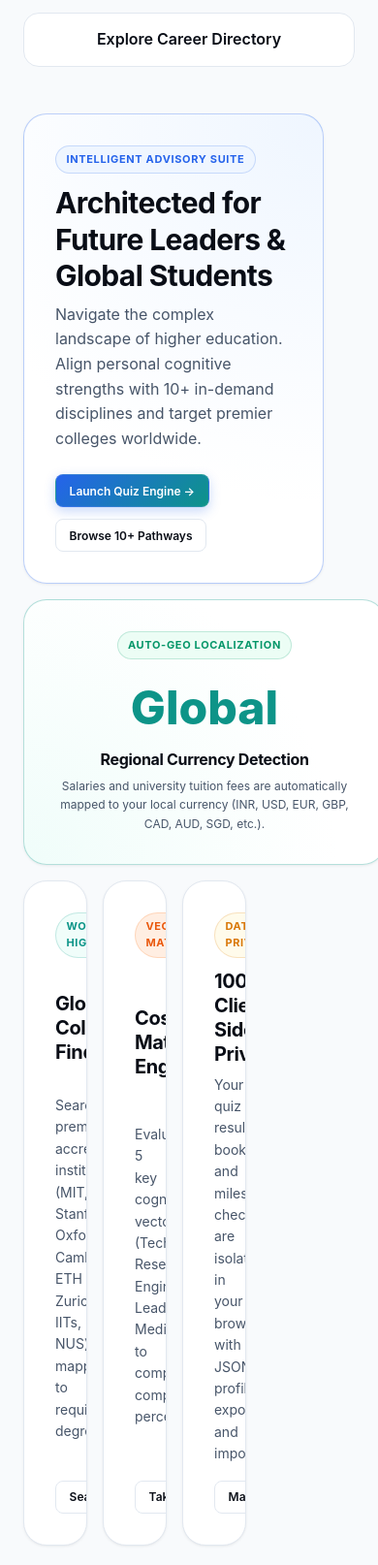
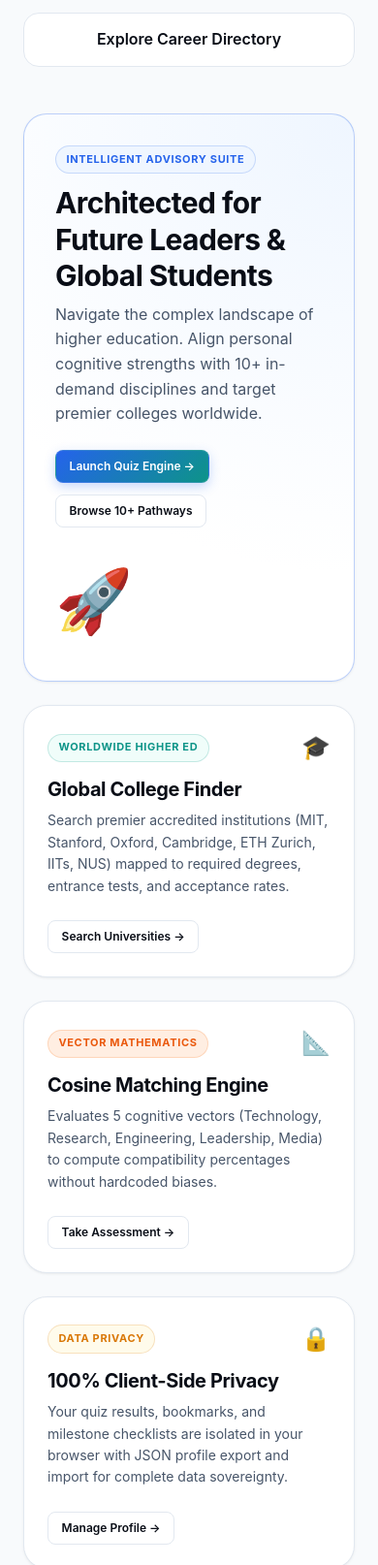
Before and after one commit to vasishtaaa/Career_Guidance_Platform, a website with bundled scripts: page index.html in a window 390 px wide. Shown: the part 846-2460 px from the top of the page at 97% size. Built offline with nearby package versions, Linux system fonts and the light colour scheme.

Commit message:
fix: align grid layout and remove redundant auto-geo card

```diff
--- a/css/grid-layout.css
+++ b/css/grid-layout.css
@@ -1,56 +1,19 @@
 /* ==========================================================================
    CSS Grid Architectural Layout System
-   Advanced Bento Grids, Dual-Column Workspaces, and Adaptive Auto-Fill Grids
+   Symmetric, perfectly-aligned Grid layouts across all screen resolutions
    ========================================================================== */
 
-/* --- 1. Bento Box Grid (Homepage Executive Showcase) --- */
-.bento-grid {
+/* --- 1. Homepage Features Grid (Replaces fragile 12-column bento) --- */
+.features-grid {
   display: grid;
-  grid-template-columns: repeat(12, 1fr);
+  grid-template-columns: repeat(3, 1fr);
   gap: var(--space-6);
   margin-bottom: var(--space-16);
+  align-items: stretch;
 }
 
-.bento-cell {
-  background-color: var(--bg-card);
-  border: 1px solid var(--border-color);
-  border-radius: var(--radius-2xl);
-  padding: var(--space-8);
-  box-shadow: var(--shadow-sm);
-  transition: all var(--transition-normal);
-  display: flex;
-  flex-direction: column;
-  justify-content: space-between;
-  position: relative;
-  overflow: hidden;
-}
-
-.bento-cell:hover {
-  transform: translateY(-3px);
-  box-shadow: var(--shadow-xl);
-  border-color: var(--border-color-focus);
-}
-
-.bento-cell-span-12 { grid-column: span 12; }
-.bento-cell-span-8  { grid-column: span 8; }
-.bento-cell-span-6  { grid-column: span 6; }
-.bento-cell-span-4  { grid-column: span 4; }
-.bento-cell-span-3  { grid-column: span 3; }
-
-/* Bento Featured Banner */
-.bento-hero-banner {
-  grid-column: span 8;
-  background: radial-gradient(circle at 100% 0%, var(--primary-subtle), var(--bg-card) 70%);
-  border-color: rgba(37, 99, 235, 0.3);
-}
-
-.bento-stat-card {
-  grid-column: span 4;
-  background: radial-gradient(circle at 0% 100%, var(--secondary-subtle), var(--bg-card) 70%);
-  border-color: rgba(13, 148, 136, 0.3);
-  text-align: center;
-  justify-content: center;
-  align-items: center;
+.feature-card-wide {
+  grid-column: 1 / -1;
 }
 
 /* --- 2. Explorer Dual-Column Layout (Sticky Filter Sidebar + Content Grid) --- */
@@ -64,8 +27,8 @@
 .explorer-sidebar-grid {
   position: sticky;
   top: 6rem;
-  display: grid;
-  grid-template-columns: 1fr;
+  display: flex;
+  flex-direction: column;
   gap: var(--space-5);
   background-color: var(--bg-card);
   border: 1px solid var(--border-color);
@@ -89,34 +52,24 @@
 }
 
 .roadmap-main-column {
-  display: grid;
-  grid-template-columns: 1fr;
+  display: flex;
+  flex-direction: column;
   gap: var(--space-6);
 }
 
 .roadmap-sidebar-column {
   position: sticky;
   top: 6rem;
-  display: grid;
-  grid-template-columns: 1fr;
+  display: flex;
+  flex-direction: column;
   gap: var(--space-6);
 }
 
 /* --- 4. Colleges Multi-Column Directory Grid --- */
 .colleges-directory-grid {
   display: grid;
-  grid-template-columns: repeat(auto-fill, minmax(360px, 1fr));
+  grid-template-columns: repeat(auto-fill, minmax(350px, 1fr));
   gap: var(--space-6);
-}
-
-.college-card-internal-grid {
-  display: grid;
-  grid-template-columns: 1fr 1fr;
-  gap: var(--space-3);
-  margin-bottom: var(--space-4);
-  background-color: var(--bg-tertiary);
-  padding: var(--space-4);
-  border-radius: var(--radius-lg);
 }
 
 /* --- 5. Assessment Options Card Grid --- */
@@ -127,30 +80,39 @@
   margin-bottom: var(--space-8);
 }
 
-/* --- 6. Responsive Grid Breakpoints --- */
+/* --- 6. Responsive Breakpoints for Grid Systems --- */
 @media (max-width: 1024px) {
-  .bento-cell-span-8 { grid-column: span 12; }
-  .bento-cell-span-4 { grid-column: span 6; }
-  .bento-stat-card { grid-column: span 12; }
-  .explorer-layout-grid { grid-template-columns: 1fr; }
-  .explorer-sidebar-grid { position: static; }
-  .roadmap-split-grid { grid-template-columns: 1fr; }
-  .roadmap-sidebar-column { position: static; }
+  .features-grid {
+    grid-template-columns: repeat(2, 1fr);
+  }
+
+  .explorer-layout-grid {
+    grid-template-columns: 1fr;
+  }
+
+  .explorer-sidebar-grid {
+    position: static;
+  }
+
+  .roadmap-split-grid {
+    grid-template-columns: 1fr;
+  }
+
+  .roadmap-sidebar-column {
+    position: static;
+  }
 }
 
 @media (max-width: 768px) {
-  .bento-grid {
+  .features-grid {
     grid-template-columns: 1fr;
-    gap: var(--space-4);
   }
-  .bento-cell-span-12,
-  .bento-cell-span-8,
-  .bento-cell-span-6,
-  .bento-cell-span-4,
-  .bento-cell-span-3 {
-    grid-column: span 1;
+
+  .colleges-directory-grid {
+    grid-template-columns: 1fr;
   }
-  .college-card-internal-grid {
+
+  .explorer-cards-grid {
     grid-template-columns: 1fr;
   }
 }
--- a/index.html
+++ b/index.html
@@ -65,73 +65,64 @@
       </div>
     </section>
 
-    <!-- Executive Bento Box Grid Layout -->
-    <section class="container">
-      <div class="bento-grid">
-        <!-- Bento Cell 1: Global Platform Vision (Span 8) -->
-        <div class="bento-cell bento-hero-banner">
-          <div>
+    <!-- Executive Feature Showcase Grid -->
+    <section class="container" style="margin-bottom: var(--space-16);">
+      <div class="features-grid">
+        <!-- Wide Top Showcase Card (Spans all columns) -->
+        <div class="card feature-card-wide" style="background: radial-gradient(circle at 100% 0%, var(--primary-subtle), var(--bg-card) 70%); border-color: rgba(37, 99, 235, 0.3); padding: var(--space-8);">
+          <div style="display: flex; justify-content: space-between; align-items: center; flex-wrap: wrap; gap: var(--space-6);">
+            <div style="max-width: 680px;">
               <span class="badge badge-tech" style="margin-bottom: var(--space-3);">Intelligent Advisory Suite</span>
               <h2 style="font-size: var(--font-size-3xl); margin-bottom: var(--space-2); letter-spacing: -0.02em;">
                 Architected for Future Leaders & Global Students
               </h2>
-            <p style="color: var(--text-secondary); max-width: 580px; margin-bottom: var(--space-6);">
+              <p style="color: var(--text-secondary); margin-bottom: var(--space-6); font-size: var(--font-size-base);">
                 Navigate the complex landscape of higher education. Align personal cognitive strengths with 10+ in-demand disciplines and target premier colleges worldwide.
               </p>
-          </div>
               <div style="display: flex; gap: var(--space-3); flex-wrap: wrap;">
                 <a href="assessment.html" class="btn btn-primary btn-sm">Launch Quiz Engine &rarr;</a>
                 <a href="explorer.html" class="btn btn-outline btn-sm">Browse 10+ Pathways</a>
               </div>
             </div>
-
-        <!-- Bento Cell 2: Live Currency Localization (Span 4) -->
-        <div class="bento-cell bento-stat-card">
-          <div class="badge badge-currency" style="margin-bottom: var(--space-3);">Auto-Geo Localization</div>
-          <div style="font-size: 3rem; font-weight: 800; color: var(--secondary); margin-bottom: var(--space-1);" id="bento-currency-display">
-            Global
+            <div style="font-size: 4rem; user-select: none;">🚀</div>
           </div>
-          <h4 style="margin: 0 0 var(--space-2) 0; font-size: var(--font-size-base);">Regional Currency Detection</h4>
-          <p style="font-size: var(--font-size-xs); color: var(--text-secondary); margin: 0;">
-            Salaries and university tuition fees are automatically mapped to your local currency (INR, USD, EUR, GBP, CAD, AUD, SGD, etc.).
-          </p>
         </div>
 
-        <!-- Bento Cell 3: Global College Network (Span 4) -->
-        <div class="bento-cell">
+        <!-- Feature Card 1: Global College Finder (1/3 Width) -->
+        <div class="card" style="padding: var(--space-6);">
           <div style="display: flex; justify-content: space-between; align-items: center; margin-bottom: var(--space-3);">
             <span class="badge badge-health">Worldwide Higher Ed</span>
             <span style="font-size: 1.5rem;">🎓</span>
           </div>
           <h3 style="font-size: var(--font-size-xl); margin-bottom: var(--space-2);">Global College Finder</h3>
-          <p style="font-size: var(--font-size-sm); color: var(--text-secondary); margin-bottom: var(--space-4);">
-            Search premier accredited institutions (MIT, Stanford, Oxford, Cambridge, ETH Zurich, IITs, NUS) mapped to required degrees.
+          <p style="font-size: var(--font-size-sm); color: var(--text-secondary); margin-bottom: var(--space-6); flex: 1;">
+            Search premier accredited institutions (MIT, Stanford, Oxford, Cambridge, ETH Zurich, IITs, NUS) mapped to required degrees, entrance tests, and acceptance rates.
           </p>
           <a href="colleges.html" class="btn btn-outline btn-sm" style="align-self: flex-start;">Search Universities &rarr;</a>
         </div>
 
-        <!-- Bento Cell 4: Multi-Vector Math (Span 4) -->
-        <div class="bento-cell">
+        <!-- Feature Card 2: Cosine Matching Engine (1/3 Width) -->
+        <div class="card" style="padding: var(--space-6);">
           <div style="display: flex; justify-content: space-between; align-items: center; margin-bottom: var(--space-3);">
             <span class="badge badge-eng">Vector Mathematics</span>
             <span style="font-size: 1.5rem;">📐</span>
           </div>
           <h3 style="font-size: var(--font-size-xl); margin-bottom: var(--space-2);">Cosine Matching Engine</h3>
-          <p style="font-size: var(--font-size-sm); color: var(--text-secondary); margin-bottom: var(--space-4);">
-            Evaluates 5 key cognitive vectors (Technology, Research, Engineering, Leadership, Media) to compute compatibility percentages.
+          <p style="font-size: var(--font-size-sm); color: var(--text-secondary); margin-bottom: var(--space-6); flex: 1;">
+            Evaluates 5 cognitive vectors (Technology, Research, Engineering, Leadership, Media) to compute compatibility percentages without hardcoded biases.
           </p>
           <a href="assessment.html" class="btn btn-outline btn-sm" style="align-self: flex-start;">Take Assessment &rarr;</a>
         </div>
 
-        <!-- Bento Cell 5: Client-Side Data Sovereignty (Span 4) -->
-        <div class="bento-cell">
+        <!-- Feature Card 3: Client-Side Data Sovereignty (1/3 Width) -->
+        <div class="card" style="padding: var(--space-6);">
           <div style="display: flex; justify-content: space-between; align-items: center; margin-bottom: var(--space-3);">
             <span class="badge badge-business">Data Privacy</span>
             <span style="font-size: 1.5rem;">🔒</span>
           </div>
           <h3 style="font-size: var(--font-size-xl); margin-bottom: var(--space-2);">100% Client-Side Privacy</h3>
-          <p style="font-size: var(--font-size-sm); color: var(--text-secondary); margin-bottom: var(--space-4);">
-            Your quiz results, bookmarks, and milestone checklists are isolated in your browser with JSON profile export and import.
+          <p style="font-size: var(--font-size-sm); color: var(--text-secondary); margin-bottom: var(--space-6); flex: 1;">
+            Your quiz results, bookmarks, and milestone checklists are isolated in your browser with JSON profile export and import for complete data sovereignty.
           </p>
           <a href="profile.html" class="btn btn-outline btn-sm" style="align-self: flex-start;">Manage Profile &rarr;</a>
         </div>
```
Lines whose indentation alone changed are shown as unchanged.
